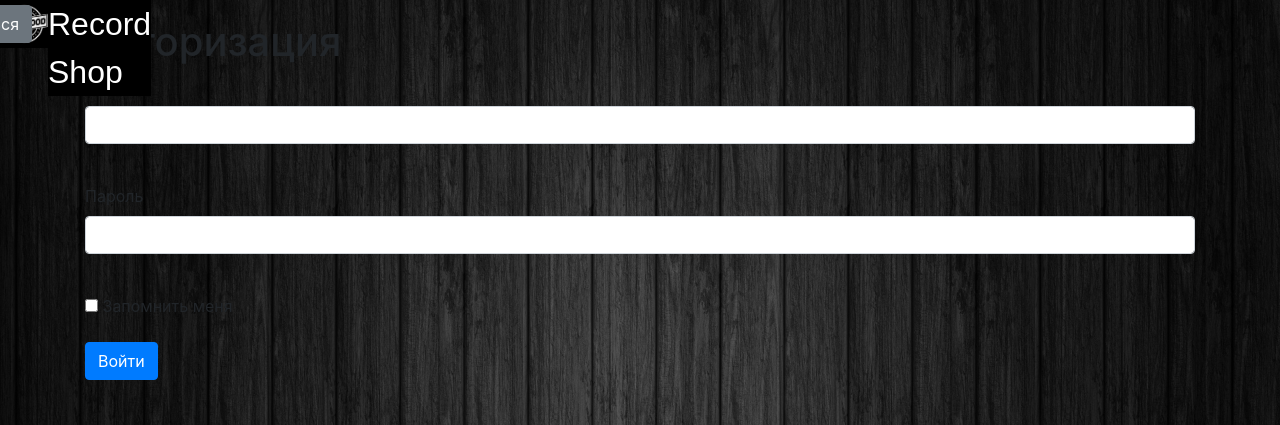
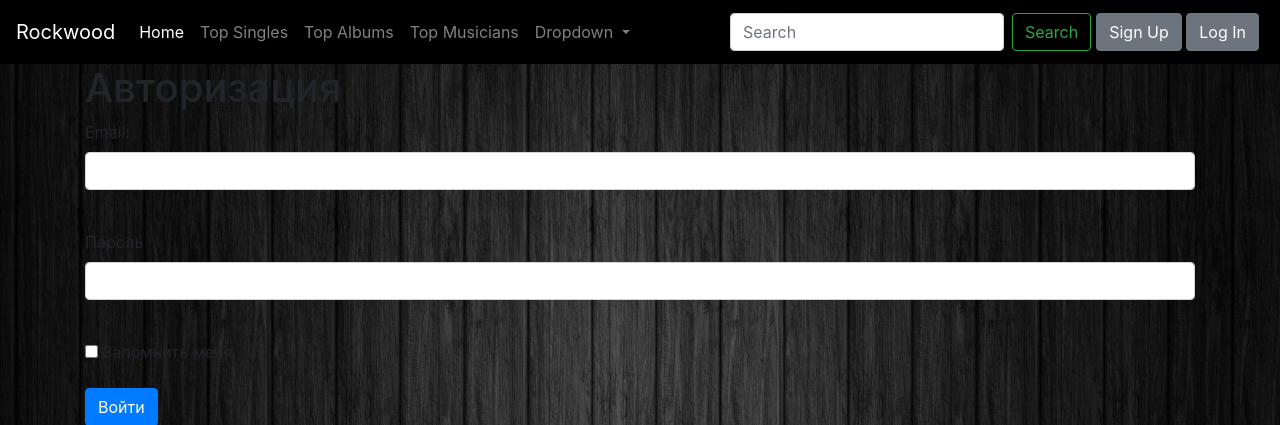
Before and after one commit to RiffLesss/record_shop, a Flask app: page /login in a window 1280 px wide. Shown: the top 425 px of the page. Run offline with Flask 2, Linux system fonts and the light colour scheme; some libraries are stand-ins or nearby versions.

Commit message:
Navbar is done!

```diff
--- a/Main.py
+++ b/Main.py
@@ -19,7 +19,7 @@ login_manager = LoginManager()
 login_manager.init_app(app)
 
 def main():
-    db_session.global_init("db/shops.db")
+    db_session.global_init("db/shop.db")
     #app.run()
     session = db_session.create_session()
 
--- a/data/users.py
+++ b/data/users.py
@@ -18,7 +18,7 @@ class User(SqlAlchemyBase, UserMixin, SerializerMixin):
     hashed_password = sqlalchemy.Column(sqlalchemy.String, nullable=True)
     created_date = sqlalchemy.Column(sqlalchemy.DateTime,
                                      default=datetime.datetime.now)
-    carts = orm.relation("Carts", back_populates='user')
+    carts = orm.relation("Cart", back_populates='user')
 
     def __repr__(self):
         pass
--- a/static/css/2.css
+++ b/static/css/2.css
@@ -1,25 +1,9 @@
-.hat_text
-{position: absolute;
-top: 0px; left: 48px;
-font-size: 32px;
-background-color: black}
+#navbarSupportedContent
+{background-color: black;
+wight: 100%}
 
-.hat_img
-{position: absolute;
-top: 0px; left: 0px;}
-head
-{display: inline-block;
-background-size: 100%;
-background-color: black}
-
-.enter-buttons
-{position: absolute;
-right: 0px; top: 5px}
-
-.navbar-dark
-{background-color: black;
-position: absolute;
-top: 0px}
+#Log
+{padding: 5px}
 
 body
 {background-image: url(../img/wood2.jpg);
--- a/templates/base.html
+++ b/templates/base.html
@@ -2,31 +2,75 @@
 <html lang="en">
 <head>
     <meta charset="UTF-8">
+    <meta http-equiv="Cache-Control" content="no-cache, no-store, must-revalidate"/>
+    <meta http-equiv="Pragma" content="no-cache"/>
+    <meta http-equiv="Expires" content="0"/>
     <meta name="viewport" content="width=device-width, initial-scale=1, shrink-to-fit=no">
     <link rel="stylesheet"
           href="https://stackpath.bootstrapcdn.com/bootstrap/4.4.1/css/bootstrap.min.css"
           integrity="sha384-Vkoo8x4CGsO3+Hhxv8T/Q5PaXtkKtu6ug5TOeNV6gBiFeWPGFN9MuhOf23Q9Ifjh"
           crossorigin="anonymous">
+    <script src="https://code.jquery.com/jquery-3.4.1.slim.min.js"
+            integrity="sha384-J6qa4849blE2+poT4WnyKhv5vZF5SrPo0iEjwBvKU7imGFAV0wwj1yYfoRSJoZ+n"
+            crossorigin="anonymous"></script>
+    <script src="https://cdn.jsdelivr.net/npm/popper.js@1.16.0/dist/umd/popper.min.js"
+            integrity="sha384-Q6E9RHvbIyZFJoft+2mJbHaEWldlvI9IOYy5n3zV9zzTtmI3UksdQRVvoxMfooAo"
+            crossorigin="anonymous"></script>
+    <script src="https://stackpath.bootstrapcdn.com/bootstrap/4.4.1/js/bootstrap.min.js"
+            integrity="sha384-wfSDF2E50Y2D1uUdj0O3uMBJnjuUD4Ih7YwaYd1iqfktj0Uod8GCExl3Og8ifwB6"
+            crossorigin="anonymous"></script>
     <link rel="stylesheet" type="text/css" href="../static/css/2.css">
     <title>Rockwood</title>
 </head>
 <body>
 <header>
-    <nav class="navbar navbar-dark bg-dark">
-        <img class="hat_img" height="48" width="48" align="top" src="../static/img/rockwood.jpg">
-        <font class="hat_text" href="/" color="white" face="Arial">Record Shop</font>
-        {% if current_user.is_authenticated %}
-        <a class="navbar-brand" href="/logout">{{ current_user.name }} {{ current_user.surname }}</a>
-        {% else %}
-        <p class="enter-buttons">
-            <a class="btn btn-secondary" href="/register">Зарегистрироваться</a>
-            <a class="btn btn-secondary" href="/login">Войти</a>
-        </p>
-        {% endif %}
+    <nav class="navbar navbar-expand-lg navbar-dark" style="background-color: black">
+        <a class="navbar-brand" href="#">Rockwood</a>
+        <button class="navbar-toggler" type="button" data-toggle="collapse" data-target="#navbarSupportedContent"
+                aria-controls="navbarSupportedContent" aria-expanded="false" aria-label="Toggle navigation">
+            <span class="navbar-toggler-icon"></span>
+        </button>
+
+        <div class="collapse navbar-collapse" id="navbarSupportedContent">
+            <ul class="navbar-nav mr-auto">
+                <li class="nav-item active">
+                    <a class="nav-link" href="/">Home</a>
+                </li>
+                <li class="nav-item">
+                    <a class="nav-link" href="/TopSingles">Top Singles</a>
+                </li>
+                <li class="nav-item">
+                    <a class="nav-link" href="/TopAlbums">Top Albums</a>
+                </li>
+                <li class="nav-item">
+                    <a class="nav-link" href="/TopMusicians">Top Musicians</a>
+                </li>
+                <li class="nav-item dropdown">
+                    <a class="nav-link dropdown-toggle" href="#" id="navbarDropdown" role="button"
+                       data-toggle="dropdown" aria-haspopup="true" aria-expanded="false">
+                        Dropdown
+                    </a>
+                    <div class="dropdown-menu" aria-labelledby="navbarDropdown">
+                        <a class="dropdown-item" href="#">Action</a>
+                        <a class="dropdown-item" href="#">Another action</a>
+                        <div class="dropdown-divider"></div>
+                        <a class="dropdown-item" href="#">Something else here</a>
+                    </div>
+                </li>
+            </ul>
+            <form class="form-inline my-2 my-lg-0">
+                <input class="form-control mr-sm-2" type="search" placeholder="Search" aria-label="Search">
+                <button class="btn btn-outline-success my-2 my-sm-0" type="submit">Search</button>
+            </form>
+            <div id="Log">
+                <a class="btn btn-secondary " href="/register">Sign Up</a>
+                <a class="btn btn-secondary" href="/login">Log In</a>
+            </div>
+        </div>
     </nav>
 </header>
-    <main role="main" class="container">
-        {% block content %}{% endblock %}
-    </main>
+<main role="main" class="container">
+    {% block content %}{% endblock %}
+</main>
 </body>
 </html>
--- a/templates/index.html
+++ b/templates/index.html
@@ -10,7 +10,7 @@
 </div>
 {% if current_user.is_authenticated and (current_user == item.user or current_user.id == 1) %}
     <div>
-        <a href="/cart/{{ item. }}" class="btn btn-warning">Добавить в корзину</a>
+        <a href="/cart/" class="btn btn-warning">Добавить в корзину</a>
         <a href="/jobs_delete/{{ item.id }}" class="btn btn-danger">Купить</a>
     </div>
 {% endif %}
```
Also changed, not shown: db/shop.db (added).
